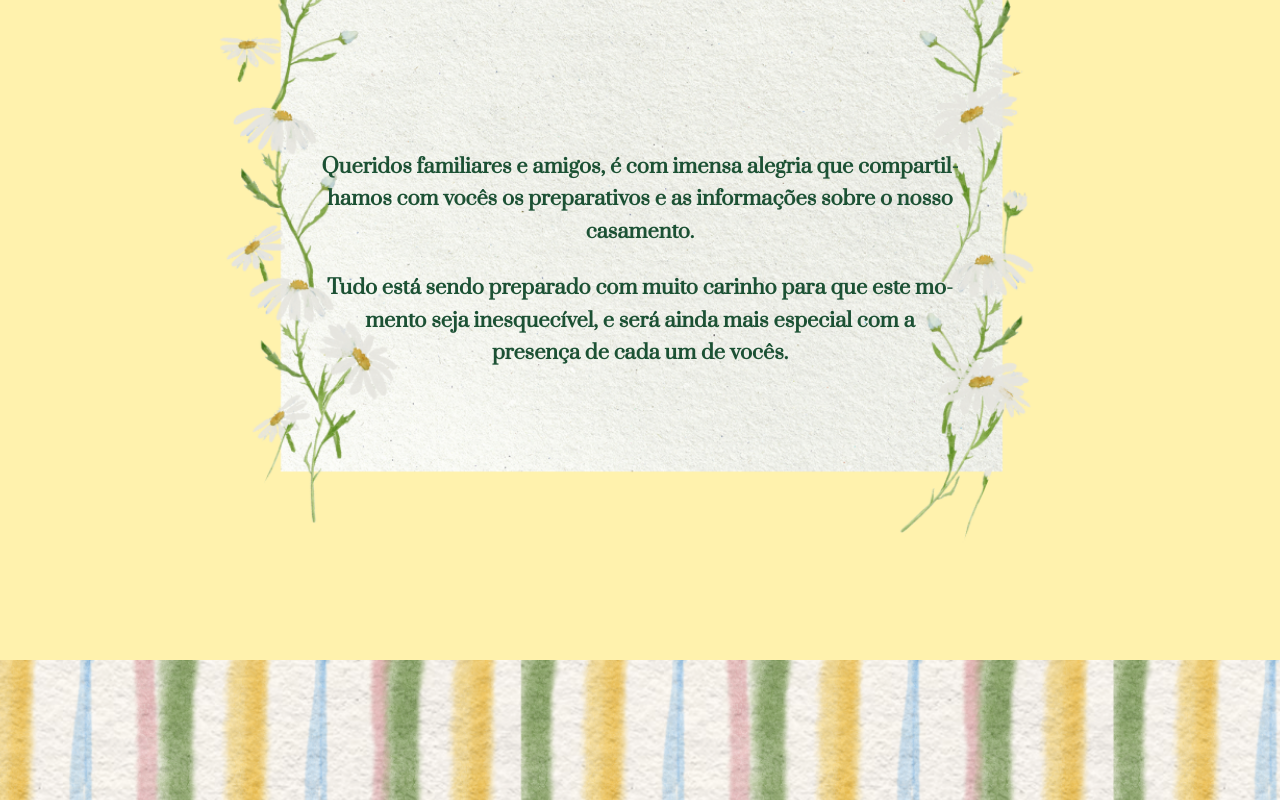
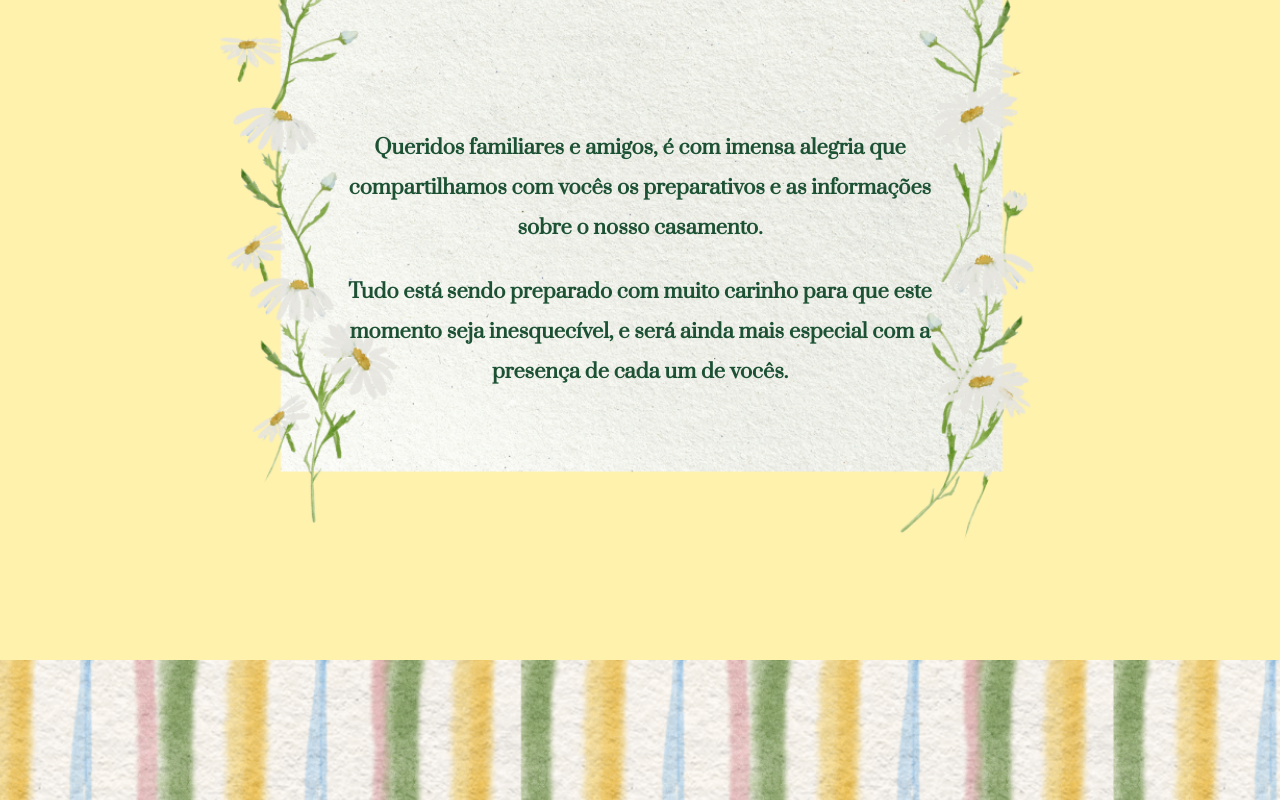
Before and after one commit to biatcarvalheira/fernanda_e_joao, a Next.js app: page / in a window 1280 px wide. Shown: the part 1000-1800 px from the top of the page. Built offline with nearby package versions, Linux system fonts and the light colour scheme.

Commit message:
multiple adjustments - client request

```diff
--- a/src/app/page.tsx
+++ b/src/app/page.tsx
@@ -66,28 +66,25 @@ export default function Home() {
       relative z-10 text-center
       w-[90%] sm:w-[80%] md:max-w-2xl
       px-4
-      /* XS (≤400px): make it much smaller and taller */
-      max-[400px]:max-w-[160px]
-      max-[400px]:min-h-[260px]
-      max-[400px]:px-2
+      max-[400px]:w-[85%]              /* 👈 slightly wider on very small screens */
+      max-[400px]:max-w-none
+      max-[400px]:px-3
       max-[400px]:py-4
       max-[400px]:flex max-[400px]:flex-col max-[400px]:justify-center
-      /* better wrapping on tiny widths */
-      [overflow-wrap:anywhere] [word-break:break-word] [hyphens:auto]
+      [word-break:normal] [overflow-wrap:normal] /* 👈 prevents over-aggressive breaks */
     "
   >
-            <p className="text-[#1c5134] text-sm sm:text-lg md:text-xl font-semibold leading-relaxed
-                  max-[400px]:leading-snug">
+    <p className="text-[#1c5134] text-sm sm:text-lg md:text-xl font-semibold leading-relaxed sm:leading-loose max-[400px]:leading-normal">
       Queridos familiares e amigos, é com imensa alegria que compartilhamos com vocês os preparativos
       e as informações sobre o nosso casamento.
     </p>
-            <p className="mt-6 text-[#1c5134] text-sm sm:text-lg md:text-xl font-semibold leading-relaxed
-                  max-[400px]:mt-3 max-[400px]:leading-snug">
+    <p className="mt-6 text-[#1c5134] text-sm sm:text-lg md:text-xl font-semibold leading-relaxed sm:leading-loose max-[400px]:leading-normal">
       Tudo está sendo preparado com muito carinho para que este momento seja inesquecível, e será
       ainda mais especial com a presença de cada um de vocês.
     </p>
   </div>
 </section>
+
 
         {/* Programacao */}
         <section
@@ -114,6 +111,11 @@ export default function Home() {
           >
               <p className="text-[#1c5134] text-sm sm:text-lg md:text-xl font-semibold leading-relaxed
                   max-[400px]:leading-snug">
+              O pre-wedding será no dia 18/04/2026, horário e local a definir.
+
+            </p>
+            <p className="mt-6 text-[#1c5134] text-sm sm:text-lg md:text-xl font-semibold leading-relaxed
+                  max-[400px]:mt-3 max-[400px]:leading-snug">
               A cerimônia será às 14h30 do dia 20/04/2026 na Represa de Jurumirim Avaré, Anexo Golf.
 
             </p>
@@ -265,7 +267,7 @@ export default function Home() {
     <span className="font-bold">Eco Blue Resort</span>
     <ul className="list-disc list-inside pl-5 mt-2 space-y-2">
       <li>
-            <span className="font-semibold">
+        <span className="font-semibold text-xs sm:text-sm md:text-base">
           Rodovia João Mellão, km 273 - 5 - Represa Jurumirim, Avaré - SP, 19704-201
         </span>
       </li>
@@ -276,7 +278,7 @@ export default function Home() {
     <span className="font-bold">Jurumirim Imóveis</span>
     <ul className="list-disc list-inside pl-5 mt-2 space-y-2">
       <li>
-            <span className="font-semibold">
+        <span className="font-semibold text-xs sm:text-sm md:text-base">
           Aluguel de casas na represa: (14) 3512-0967
         </span>
       </li>
```
Lines whose indentation alone changed are shown as unchanged.
